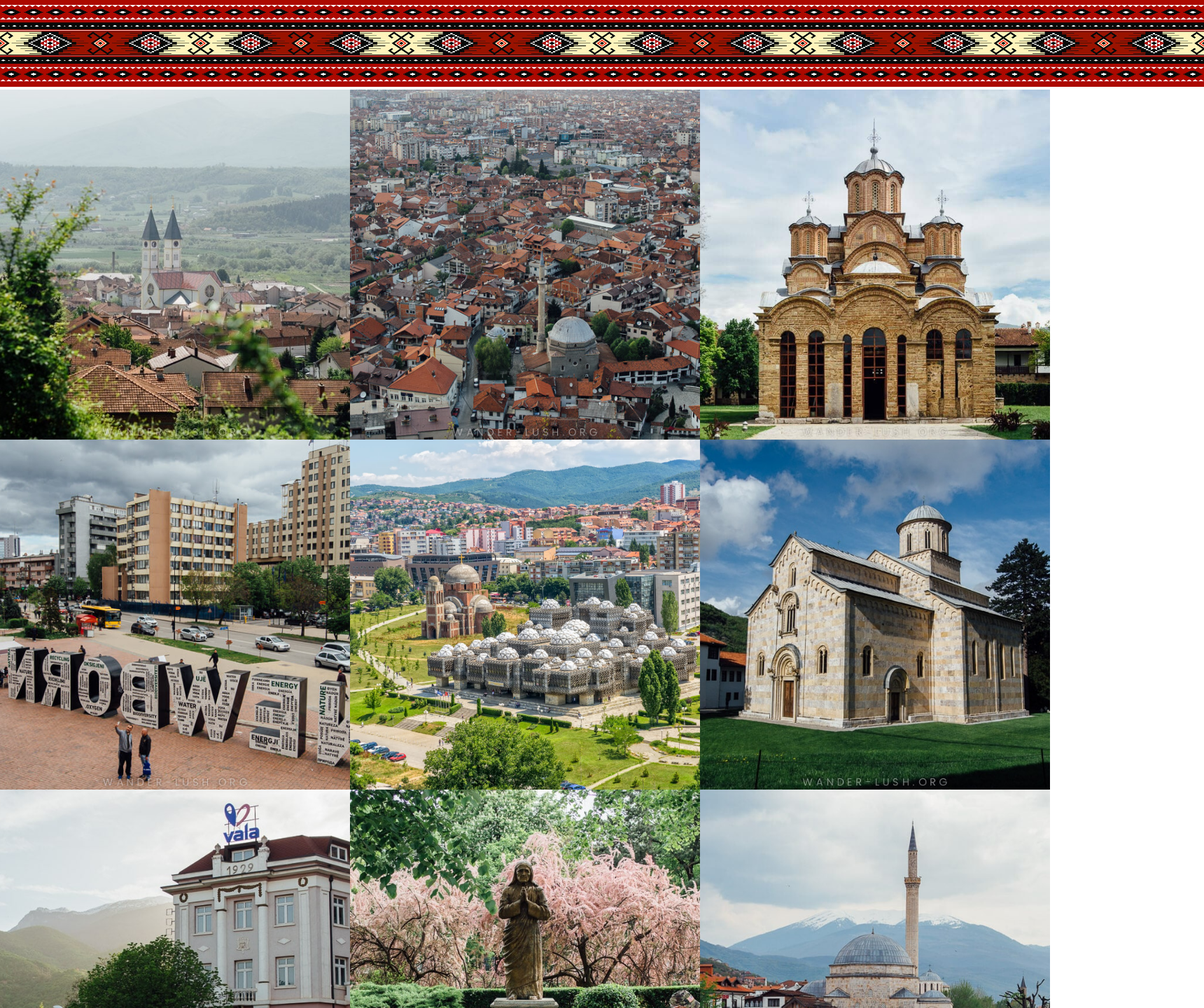
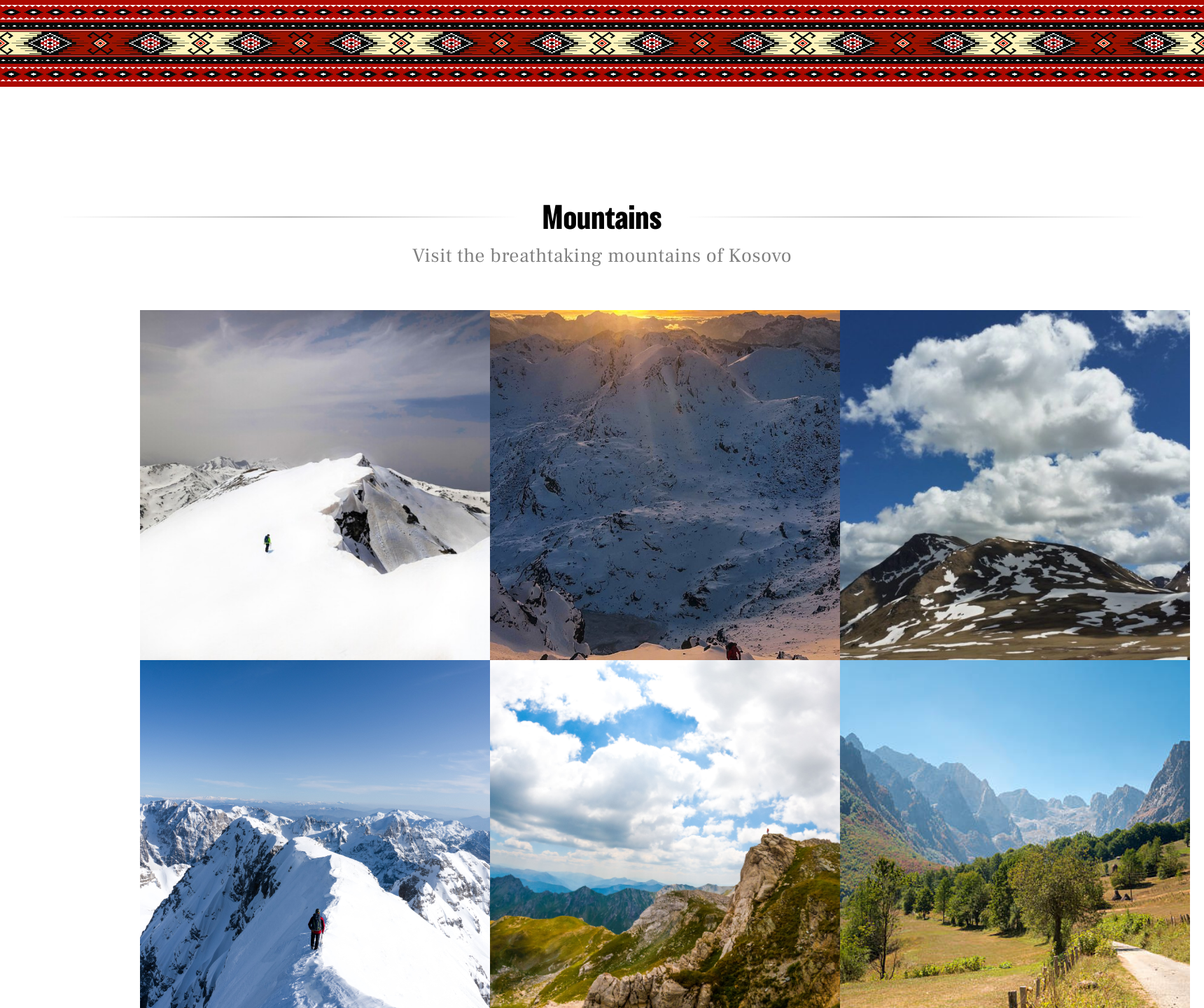
Before and after one commit to DrenSylaj/Projekti, a PHP site: page / in a window 1720 px wide. Shown: the part 2748-4188 px from the top of the page at 70% size. Run offline with PHP 8.4, Linux system fonts and the light colour scheme.

Commit message:
Minor fixes to the grid layout +photos
centered the grid and added some mountain photos.

```diff
--- a/index.css
+++ b/index.css
@@ -734,16 +734,11 @@ body.dark .search-field i{
 }
 
 .image-gallery{
-    align-items: center;
+    padding-left: 200px;
+    margin-top: 60px;
     display: grid;
     grid-template-columns: repeat(3, 500px);
-    max-width: 50rem;
-}
-
-.image-gallery img{
-    display: flex;
-    align-items: center;
-    justify-content: center;
+    margin-inline: auto;
 }
 
 .image-gallery > img{
--- a/index.html
+++ b/index.html
@@ -213,16 +213,19 @@
       <img src="fotot/imgonline-com-ua-twotoone-Ddn8PLbhW8T3X.png" alt="">
     </div>
 
+
+    <h1 class="overlay-text2">Mountains</h1>
+      <p class="paragraph2">Visit the breathtaking mountains of Kosovo</p>
     <div class="image-gallery">
-      <img src="fotot/foto(Komunat)/Emily-Lush-Gjakova-Kosovo-Cabrati-Hill.jpg" alt="Image 1">
-      <img src="fotot/foto(Komunat)/Emily-Lush-Prizren-11.jpg" alt="Image 2">
-      <img src="fotot/foto(Komunat)/Emily-Lush-Granica-Monastery-Kosovo.jpg" alt="Image 3">
-      <img src="fotot/foto(Komunat)/Emily-Lush-Prishtina-Kosovo-30.jpg" alt="Image 4">
-      <img src="fotot/foto(Komunat)/e228bf3be784ffff7a338ec8d9167d30-pristina.jpg" alt="Image 5">
-      <img src="fotot/foto(Komunat)/Emily-Lush-Kosovo-UNESCO-Monuments-Decani.jpg" alt="Image 6">
-      <img src="fotot/foto(Komunat)/Emily-Lush-Kosovo-travel-itinerary-Peja-city.jpg" alt="Image 7">
-      <img src="fotot/foto(Komunat)/Emily-Lush-Kosovo-travel-itinerary-Peja-spring-park.jpg" alt="Image 8">
-      <img src="fotot/foto(Komunat)/Emily-Lush-Prizren-Kosovo-river-bridge-hero.jpg" alt="Image 9">
+      <img src="fotot/malet/Bistra-peak-Winter-768x578.jpg" alt="Image 1">
+      <img src="fotot/malet/Gjeravica-hiking-snow-Kosovo-768x960.jpg" alt="Image 2">
+      <img src="fotot/malet/Great-Rudoka-2658-Brod-Kosovo-North-Macedonia-1024x576.jpg" alt="Image 3">
+      <img src="fotot/malet/Maja-Jezerce-winter.jpg" alt="Image 4">
+      <img src="fotot/malet/Mali-Korab.jpg" alt="Image 5">
+      <img src="fotot/malet/istockphoto-175527210-612x612.jpg" alt="Image 6">
+      <img src="fotot/malet/64636995_3303378019688336_4692928653430882304_n.jpg" alt="Image 7">
+      <img src="fotot/malet/CkLOOmkWUAENPkJ.jpg" alt="Image 8">
+      <img src="fotot/malet/Sharri_Mountain_-_Malet_e_Sharrit.jpg" alt="Image 9">
     </div>
 
 
```
Also changed, not shown: fotot/malet/64636995_3303378019688336_4692928653430882304_n.jpg (added), fotot/malet/Bistra-peak-Winter-768x578.jpg (added), fotot/malet/CkLOOmkWUAENPkJ.jpg (added), fotot/malet/Gjeravica-hiking-snow-Kosovo-768x960.jpg (added), fotot/malet/Great-Rudoka-2658-Brod-Kosovo-North-Macedonia-1024x576.jpg (added), fotot/malet/Maja-Jezerce-winter.jpg (added), fotot/malet/Mali-Korab.jpg (added), fotot/malet/istockphoto-175527210-612x612.jpg (added), 1 other file.
